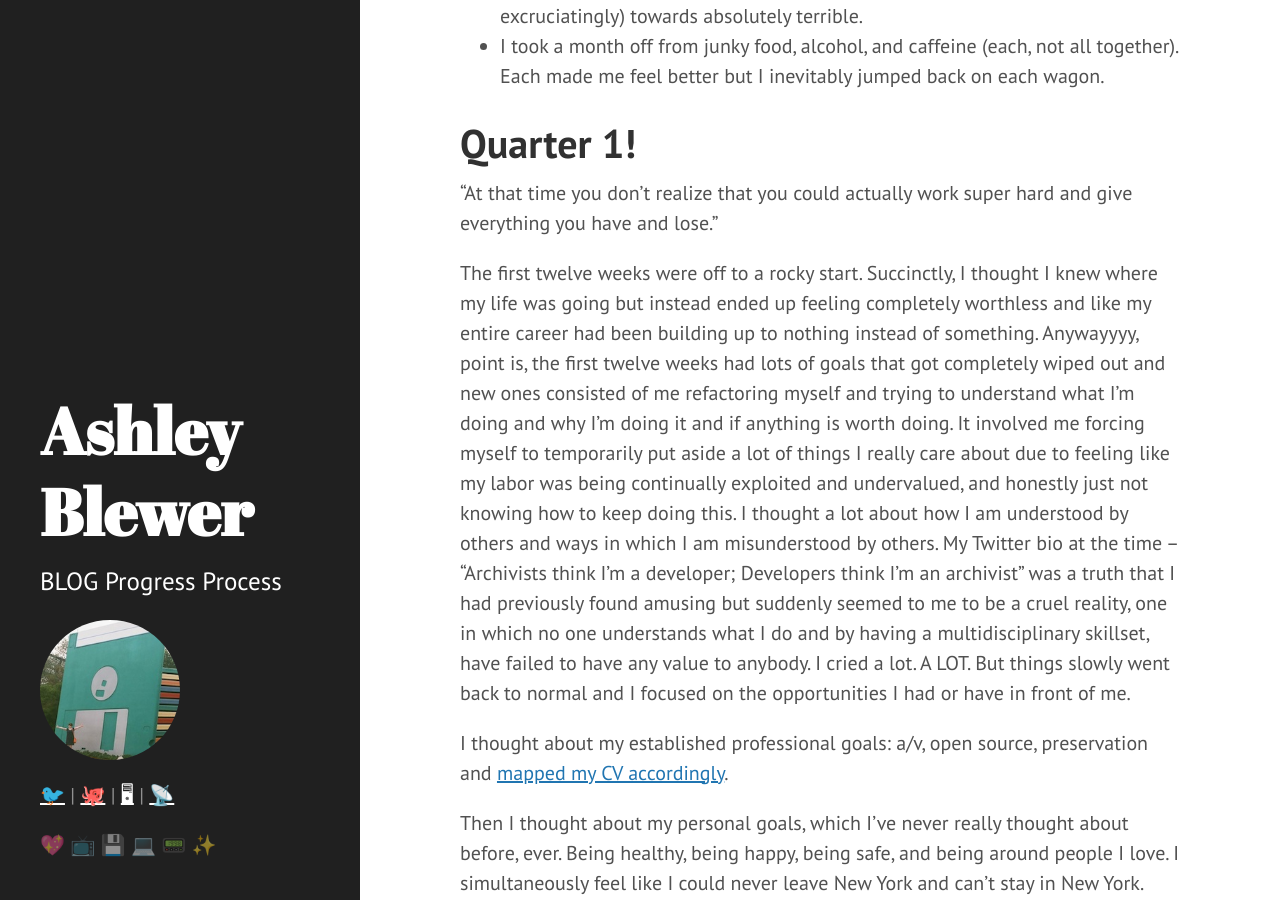
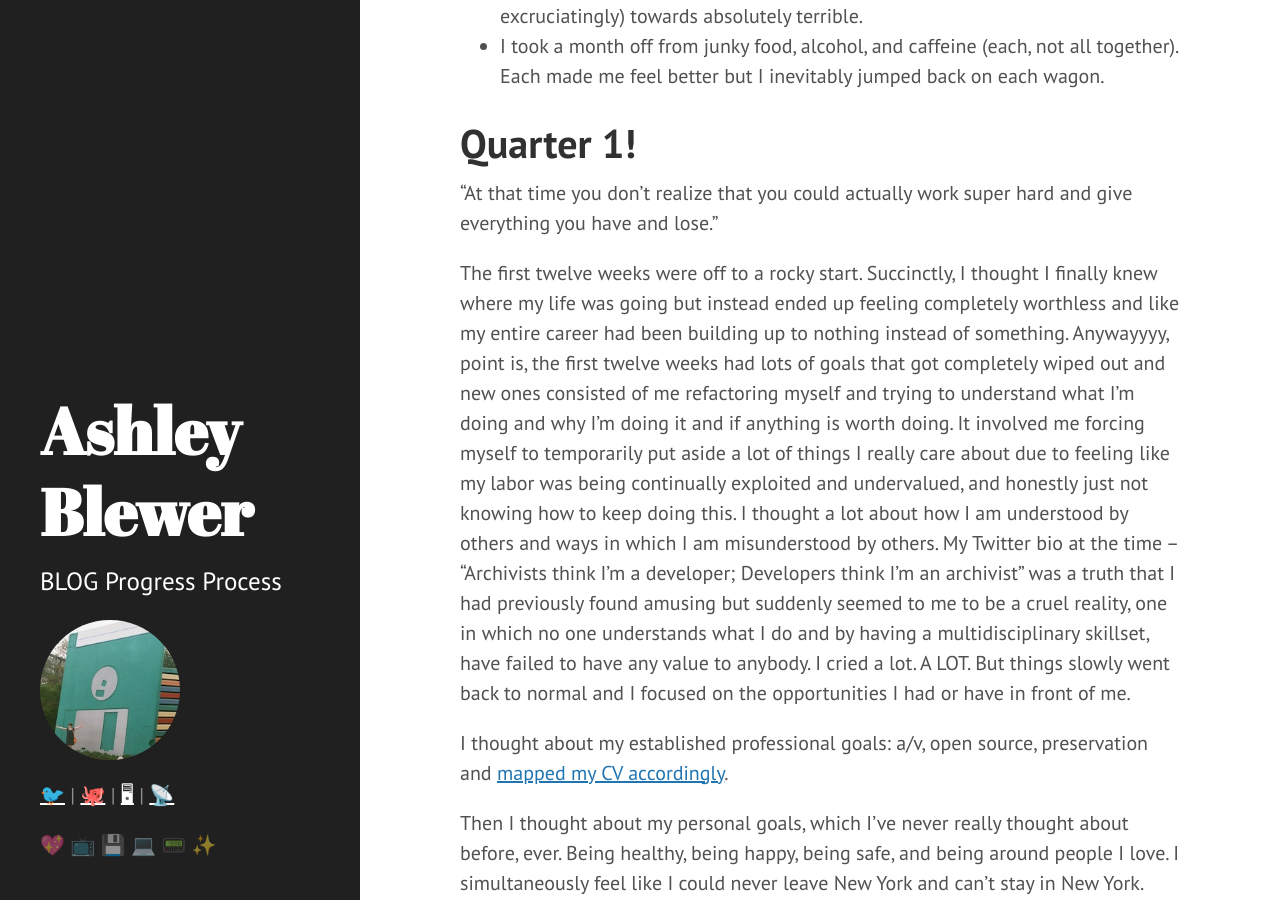
Before and after one commit to ablwr/ablwr.github.io, a Jekyll site: the page built from _posts/2018-12-20-twenty-nineteen-annual-report.md, in a window 1280 px wide and 900 px high, scrolled down 689 px. Built offline with Jekyll 4.4.1, drawn with Linux system fonts in a browser that asks for light colours; some of the changed text lies outside the part shown.

Commit message:
Add a word and a link

```diff
--- a/_posts/2018-12-20-twenty-nineteen-annual-report.md
+++ b/_posts/2018-12-20-twenty-nineteen-annual-report.md
@@ -18,7 +18,7 @@
 
 “At that time you don’t realize that you could actually work super hard and give everything you have and lose.”
 
-The first twelve weeks were off to a rocky start. Succinctly, I thought I knew where my life was going but instead ended up feeling completely worthless and like my entire career had been building up to nothing instead of something. Anywayyyy, point is, the first twelve weeks had lots of goals that got completely wiped out and new ones consisted of me refactoring myself and trying to understand what I'm doing and why I'm doing it and if anything is worth doing. It involved me forcing myself to temporarily put aside a lot of things I really care about due to feeling like my labor was being continually exploited and undervalued, and honestly just not knowing how to keep doing this. I thought a lot about how I am understood by others and ways in which I am misunderstood by others. My Twitter bio at the time -- "Archivists think I'm a developer; Developers think I'm an archivist" was a truth that I had previously found amusing but suddenly seemed to me to be a cruel reality, one in which no one understands what I do and by having a multidisciplinary skillset, have failed to have any value to anybody. I cried a lot. A LOT. But things slowly went back to normal and I focused on the opportunities I had or have in front of me.
+The first twelve weeks were off to a rocky start. Succinctly, I thought I finally knew where my life was going but instead ended up feeling completely worthless and like my entire career had been building up to nothing instead of something. Anywayyyy, point is, the first twelve weeks had lots of goals that got completely wiped out and new ones consisted of me refactoring myself and trying to understand what I'm doing and why I'm doing it and if anything is worth doing. It involved me forcing myself to temporarily put aside a lot of things I really care about due to feeling like my labor was being continually exploited and undervalued, and honestly just not knowing how to keep doing this. I thought a lot about how I am understood by others and ways in which I am misunderstood by others. My Twitter bio at the time -- "Archivists think I'm a developer; Developers think I'm an archivist" was a truth that I had previously found amusing but suddenly seemed to me to be a cruel reality, one in which no one understands what I do and by having a multidisciplinary skillset, have failed to have any value to anybody. I cried a lot. A LOT. But things slowly went back to normal and I focused on the opportunities I had or have in front of me.
 
 I thought about my established professional goals: a/v, open source, preservation and [mapped my CV accordingly](https://ashleyblewer.com/how-did-i-get-here.html).
 
```
Also changed, not shown: other parts of _posts/2018-12-20-twenty-nineteen-annual-report.md (+2 -2 lines).
